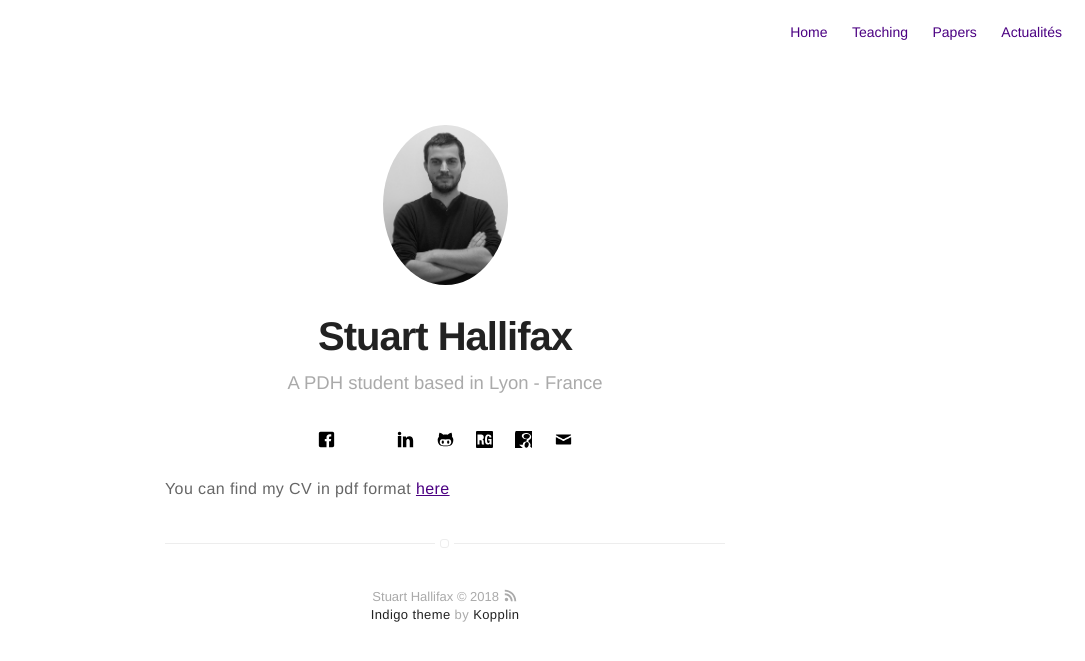
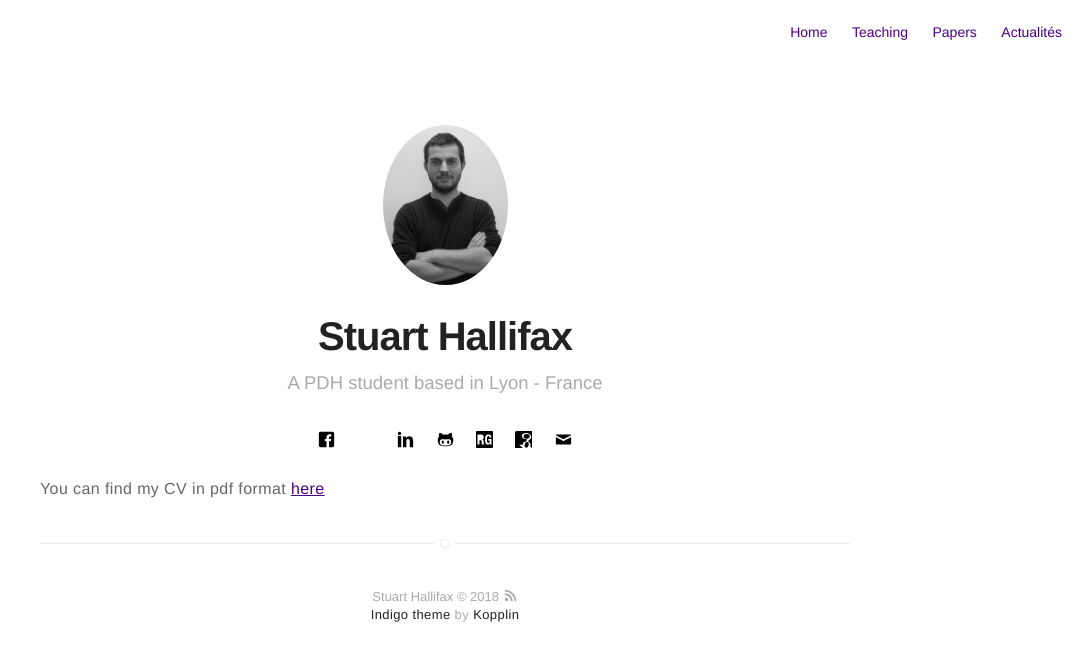
Before and after one commit to Therberus/therberus.github.io, a Jekyll site: the page built from resume.md, in a window 1280 px wide. Shown: the top 661 px of the page, without its empty margins (195-1280 px from the left). Built offline with Jekyll 4.4.1, drawn with Linux system fonts in a browser that asks for light colours.

Commit message:
Updated twitter icon (nope)

```diff
--- a/_config.yml
+++ b/_config.yml
@@ -3,7 +3,7 @@ name: Stuart Hallifax
 bio: A PDH student based in Lyon - France
 
 # twitter summary info
-description:
+#description:
 
 # if it's an external image, update below for true
 # better with square images
@@ -61,7 +61,7 @@ authors:
 # do you want a larger site? change the option below
 # options: [normal, large] | default: normal
 # normal = 560px / large = 810px
-width: normal
+width: large
 
 # if you don't need pagination, comment the *paginate* configs below
 # paginate: 5
--- a/_includes/social-links.html
+++ b/_includes/social-links.html
@@ -7,7 +7,7 @@
 
 	{% if site.twitter %}
         <a class="link" data-title="twitter.com/{{ site.twitter }}" href="http://twitter.com/{{ site.twitter }}" target="_blank">
-            <svg class="icon icon-twitter"><path class="path1" d="M886.579 319.795c0.41 8.294 0.563 16.691 0.563 24.986 0 255.488-194.406 549.99-549.888 549.99-109.21 0-210.739-32-296.294-86.886 15.155 1.792 30.515 2.714 46.080 2.714 90.624 0 173.926-30.925 240.026-82.688-84.531-1.587-155.955-57.395-180.531-134.195 11.776 2.202 23.91 3.379 36.352 3.379 17.664 0 34.765-2.304 50.944-6.707-88.422-17.818-155.034-95.898-155.034-189.594 0-0.819 0-1.587 0-2.406 26.061 14.49 55.91 23.194 87.552 24.218-51.866-34.714-86.016-93.798-86.016-160.922 0-35.379 9.523-68.608 26.214-97.178 95.283 116.992 237.773 193.894 398.387 201.984-3.277-14.182-4.966-28.877-4.966-44.083 0-106.701 86.477-193.178 193.229-193.178 55.603 0 105.83 23.398 141.107 60.979 43.981-8.704 85.35-24.781 122.726-46.899-14.438 45.107-45.107 82.995-84.992 106.906 39.117-4.71 76.288-15.002 111.002-30.413-25.907 38.81-58.675 72.806-96.461 99.994z"></path></svg>
+            <svg class="icon icon-twitter"><use xlink:href="#icon-twitter"></use></svg>
         </a>
     {% endif %}
 
```
